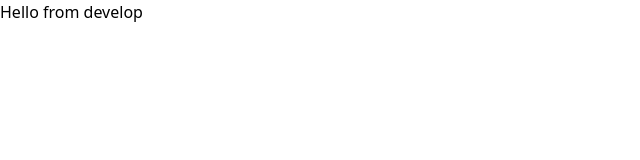
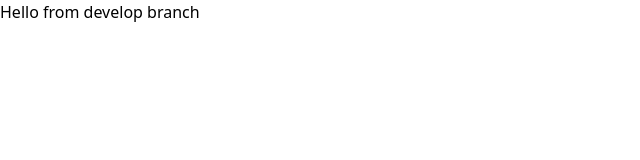
Before and after one commit to Svpriyaa2808/moviesite, a Next.js app: page / in a window 1280 px wide. Shown: the top 160 px of the page, without its empty margins (0-640 px from the left). Built offline with nearby package versions, Linux system fonts and the light colour scheme.

Commit message:
changing in dev branch

```diff
--- a/src/app/page.tsx
+++ b/src/app/page.tsx
@@ -1,6 +1,7 @@
 
 export default function Home() {
   return (
-  <div>Hello from develop</div>
+  <div>Hello from develop branch</div>
+
   );
 }
```
